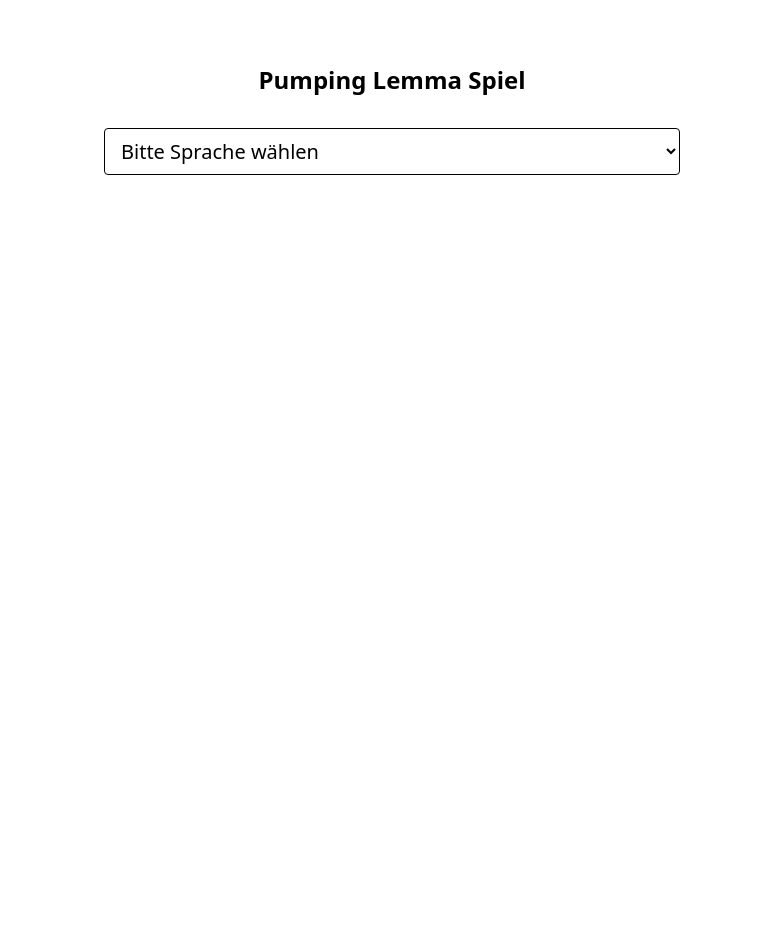
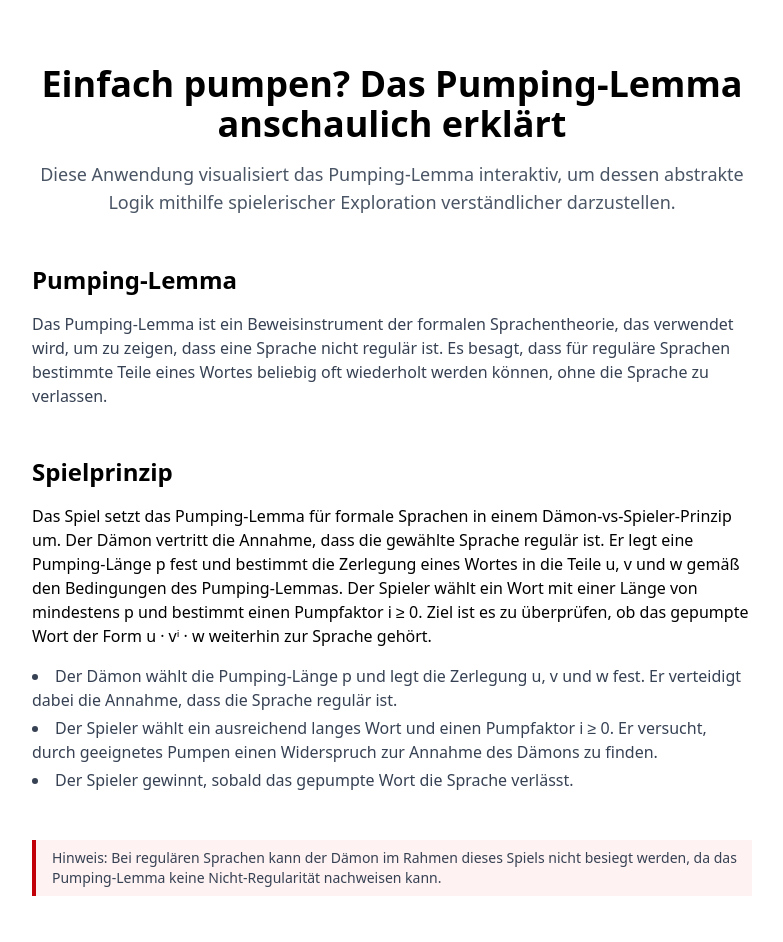
Before and after one commit to Zocker7sea/pumping-lemma-visualization, a Vue app: page / in a window 1280 px wide. Shown: the top 942 px of the page, without its empty margins (248-1031 px from the left). Before the commit the page ends 800 px from the top, so only its background shows below. Built offline with nearby package versions, Linux system fonts and the light colour scheme.

Commit message:
Landingpage mit infos

```diff
--- a/src/App.vue
+++ b/src/App.vue
@@ -1,8 +1,3 @@
-<script setup>
-import PumpingLemma from './components/PumpingLemma.vue'
-import TestingArea from './TestingArea.vue'
-</script>
-
 <template>
-  <PumpingLemma/>
+  <router-view />
 </template>
--- /dev/null
+++ b/src/components/HomeView.vue
@@ -0,0 +1,92 @@
+<script setup>
+import { useRouter } from "vue-router"
+
+const router = useRouter()
+
+function goToLanguageSelection() {
+  router.push("/languages")
+}
+</script>
+
+<template>
+  <div class="max-w-3xl mx-auto mt-16 space-y-12 px-6">
+
+    <!-- Titel -->
+    <section class="text-center space-y-4">
+      <h1 class="text-4xl font-bold">
+        <h1>Einfach pumpen? Das Pumping-Lemma anschaulich erklärt</h1>
+      </h1>
+
+      <p class="text-gray-600 text-lg">
+        Diese Anwendung visualisiert das Pumping-Lemma interaktiv, um dessen abstrakte
+        Logik mithilfe spielerischer Exploration verständlicher darzustellen.
+
+      </p>
+    </section>
+    <!-- Pumping-Lemma Erklärung -->
+    <section class="space-y-4">
+      <h2 class="text-2xl font-semibold">
+        Pumping-Lemma
+      </h2>
+      <p class="text-gray-700">
+        Das Pumping-Lemma ist ein Beweisinstrument der formalen Sprachentheorie, das
+        verwendet wird, um zu zeigen, dass eine Sprache nicht regulär ist.
+        Es besagt, dass für reguläre Sprachen bestimmte Teile eines Wortes beliebig oft wiederholt
+        werden können, ohne die Sprache zu verlassen.
+
+      </p>
+    </section>
+    <!-- Spielprinzip -->
+    <section class="space-y-4">
+      <h2 class="text-2xl font-semibold">
+        Spielprinzip
+      </h2>
+
+      <p>
+        Das Spiel setzt das Pumping-Lemma für formale Sprachen in einem Dämon-vs-Spieler-Prinzip um.
+        Der Dämon vertritt die Annahme, dass die gewählte Sprache regulär ist.
+        Er legt eine Pumping-Länge p fest und bestimmt die Zerlegung eines Wortes in die Teile
+        u, v und w gemäß den Bedingungen des Pumping-Lemmas.
+
+        Der Spieler wählt ein Wort mit einer Länge von mindestens p und bestimmt einen Pumpfaktor i ≥ 0.
+        Ziel ist es zu überprüfen, ob das gepumpte Wort der Form u · vⁱ · w weiterhin zur Sprache gehört.
+
+
+      </p>
+      <ul class="list-disc list-inside space-y-1 text-gray-700">
+        <li>
+          Der Dämon wählt die Pumping-Länge p und legt die Zerlegung u, v und w fest.
+          Er verteidigt dabei die Annahme, dass die Sprache regulär ist.
+        </li>
+        <li>
+          Der Spieler wählt ein ausreichend langes Wort und einen Pumpfaktor i ≥ 0.
+          Er versucht, durch geeignetes Pumpen einen Widerspruch zur Annahme des Dämons zu finden.
+        </li>
+        <li>
+          Der Spieler gewinnt, sobald das gepumpte Wort die Sprache verlässt.
+        </li>
+      </ul>
+    </section>
+
+
+
+    <!-- Hinweis -->
+    <section class="border-l-4 border-red-700 pl-4 bg-red-50 py-2">
+      <p class="text-sm text-gray-700">
+        Hinweis: Bei regulären Sprachen kann der Dämon im Rahmen dieses Spiels nicht
+        besiegt werden, da das Pumping-Lemma keine Nicht-Regularität nachweisen kann.
+      </p>
+    </section>
+
+    <!-- Navigation -->
+    <section class="text-center">
+      <button
+        class="px-6 py-3 bg-red-700 text-white rounded text-lg hover:bg-red-800"
+        @click="goToLanguageSelection"
+      >
+        Zur Sprachauswahl
+      </button>
+    </section>
+
+  </div>
+</template>
--- a/src/components/LanguageSelector.vue
+++ b/src/components/LanguageSelector.vue
@@ -21,7 +21,7 @@ const languages = computed(() =>
     <select v-model="selectedLanguage" class="w-full text-xl border rounded px-3 py-2">
       <option disabled value="">Bitte Sprache wählen</option>
       <option v-for="lang in languages" :key="lang.id" :value="lang.id">
-        {{ lang.label }} = {{ lang.name }}
+        L{{ lang.order }} = {{ lang.name }}
       </option>
     </select>
 
@@ -31,12 +31,13 @@ const languages = computed(() =>
       <p class="font-mono text-xl">
         {{ languageDefinitions[selectedLanguage].description }}
       </p>
+      <small>{{ languageDefinitions[selectedLanguage].info }}</small>
     </div>
 
     <!-- Start Button -->
     <button v-if="selectedLanguage" class="w-full px-4 py-2 rounded bg-red-700 text-white"
       @click="emit('start', selectedLanguage)">
-      <p class="font-bold">Spiel starten</p>
+      <p class="font-bold">Spiel mit dieser Sprache starten</p>
     </button>
   </div>
 </template>
--- a/src/components/PumpingLemma.vue
+++ b/src/components/PumpingView.vue
@@ -1,6 +1,8 @@
 <script setup>
 import { ref, computed, watch } from "vue"
 import { languageDefinitions } from "@/logic/languageDefinitions"
+import { computeP } from "@/logic/pumpingUtils"
+import { useRouter } from "vue-router"
 
 
 //---------- Komponenten ---------- //
@@ -8,6 +10,7 @@ import LanguageSelector from "@/components/LanguageSelector.vue"
 import WordSelector from "@/components/WordSelector.vue"
 import DecompositionView from "@/components/DecompositionView.vue"
 import PumpFactorSelector from "@/components/PumpFactorSelector.vue"
+
 
 //---------- Spielzustände ---------- //
 const Step = {
@@ -24,10 +27,12 @@ const selectedLanguage = ref(null) // Ausgewählte Sprache
 const p = ref(null) // Pumping-Länge
 const word = ref("") // Gewähltes Wort
 const i = ref(1) // Pumpfaktor
+const router = useRouter()
 
 //---------- Dämon P Wert ---------- //
 function demonChoosesP() {
-  p.value = Math.floor(Math.random() * 20) + 1
+  const language = languageDefinitions[selectedLanguage.value]
+  p.value = computeP(language)
 }
 
 //---------- Zerlegung uvw ---------- //
@@ -36,6 +41,26 @@ const v = computed(() => word.value.slice(p.value - 1, p.value))
 const w = computed(() => word.value.slice(p.value))
 
 //---------- Navigation ---------- //
+function goToHome() {
+   if (currentStep.value !== Step.LANGUAGE) {
+    const confirmLeave = confirm(
+      "Möchtest du das aktuelle Spiel wirklich verlassen?"
+    )
+    if (!confirmLeave) return
+  }
+  // kompletter Spiel-Reset
+  selectedLanguage.value = null
+  p.value = null
+  word.value = ""
+  i.value = 1
+  history.value = []
+  currentStep.value = Step.LANGUAGE
+  validationResult.value = null
+
+  // Navigation zur Startseite
+  router.push("/")
+}
+
 function startGame(langId) {
   history.value = []
   selectedLanguage.value = langId
@@ -111,10 +136,15 @@ watch(i, () => {
 
 <template>
   <div class="max-w-xl mx-auto space-y-8">
+    <div class="flex justify-end bg-gray-50">
+      <button
+        class="px-4 py-2 border-2 border-red-700 text-red-700 font-bold rounded"
+        @click="goToHome"
+      >
+        Zur Startseite
+      </button>
+    </div>
     <h2 class="text-2xl mt-16 font-bold text-center">Pumping Lemma Spiel </h2>
-
-
-
 
     <!-- Sprachauswahl -->
     <LanguageSelector v-if="currentStep === Step.LANGUAGE" @start="startGame" />
--- a/src/logic/languageDefinitions.js
+++ b/src/logic/languageDefinitions.js
@@ -5,7 +5,10 @@ export const languageDefinitions = {
     label: "L1",
     name: "aⁿbⁿ",
     description: "L = { aⁿ bⁿ | n ≥ 0 }",
+    info: "In dieser Sprache stehen gleich viele a wie b, wobei zuerst alle a und danach alle b kommen.",
     alphabet: ["a", "b"],
+    isRegular: false,
+    states: null,
 
     isInLanguage(word) {
       const match = word.match(/^(a+)(b+)$/)
@@ -19,10 +22,29 @@ export const languageDefinitions = {
     label: "L2",
     name: "aⁿbᵐ",
     description: "L = { aⁿ bᵐ | n, m ≥ 0 }",
+    info: "Diese Sprache erlaubt beliebig viele a gefolgt von beliebig vielen b. Die Anzahl ist unabhängig.",
     alphabet: ["a", "b"],
+    isRegular: false,
+    states: null,
 
     isInLanguage(word) {
       return /^[ab]*$/.test(word)
     }
+  },
+
+  abab: {
+    order: 3,
+    id: "abab",
+    label: "L3",
+    name: "(ab)*",
+    description: "L = { (ab)ⁿ | n ≥ 0 }",
+    info: "Diese Sprache besteht aus beliebig vielen Wiederholungen des Musters „ab“.",
+    alphabet: ["a", "b"],
+    isRegular: true,
+    states: 2,
+
+    isInLanguage(word) {
+      return /^(ab)*$/.test(word)
+    }
   }
 }
--- /dev/null
+++ b/src/logic/pumpingUtils.js
@@ -0,0 +1,7 @@
+export function computeP(language) {
+  if (language.isRegular) {
+    return language.states
+  }
+
+  return Math.floor(Math.random() * 20) + 1
+}
--- a/src/main.js
+++ b/src/main.js
@@ -1,5 +1,6 @@
 import { createApp } from 'vue'
 import './style.css'
 import App from './App.vue'
+import router from "./router"
 
-createApp(App).mount('#app')
+createApp(App).use(router).mount('#app')
--- /dev/null
+++ b/src/router/index.js
@@ -0,0 +1,25 @@
+import { createRouter, createWebHistory } from "vue-router"
+
+// Views
+import HomeView from "@/components/HomeView.vue"
+import PumpingView from "@/components/PumpingView.vue"
+
+const routes = [
+  {
+    path: "/",
+    name: "home",
+    component: HomeView
+  },
+  {
+    path: "/languages",
+    name: "game",
+    component: PumpingView
+  }
+]
+
+const router = createRouter({
+  history: createWebHistory(),
+  routes
+})
+
+export default router
```
Also changed, not shown: package.json (+5 -2 lines), 1 other file (tests, documents, lock files or other folders).
